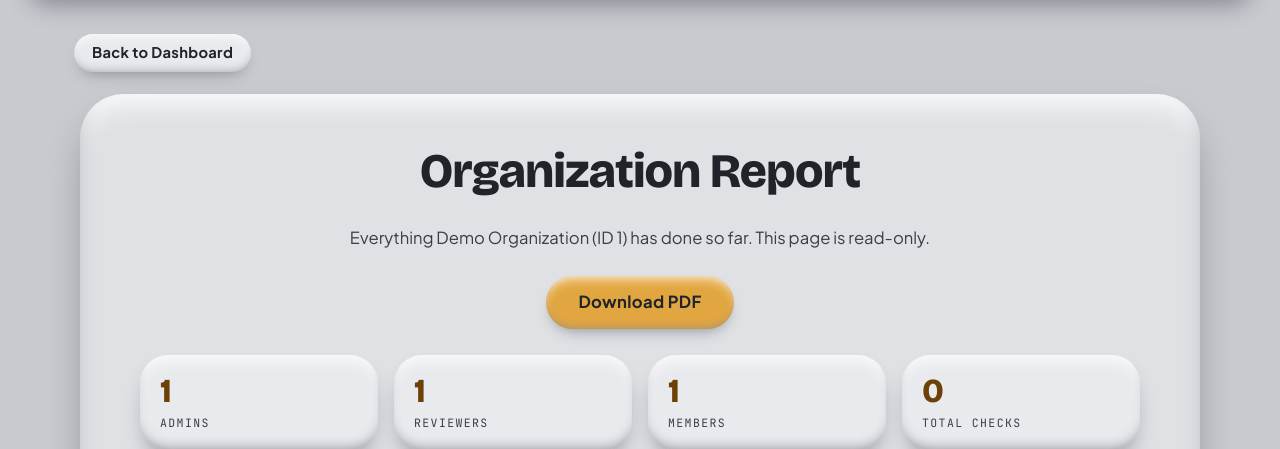
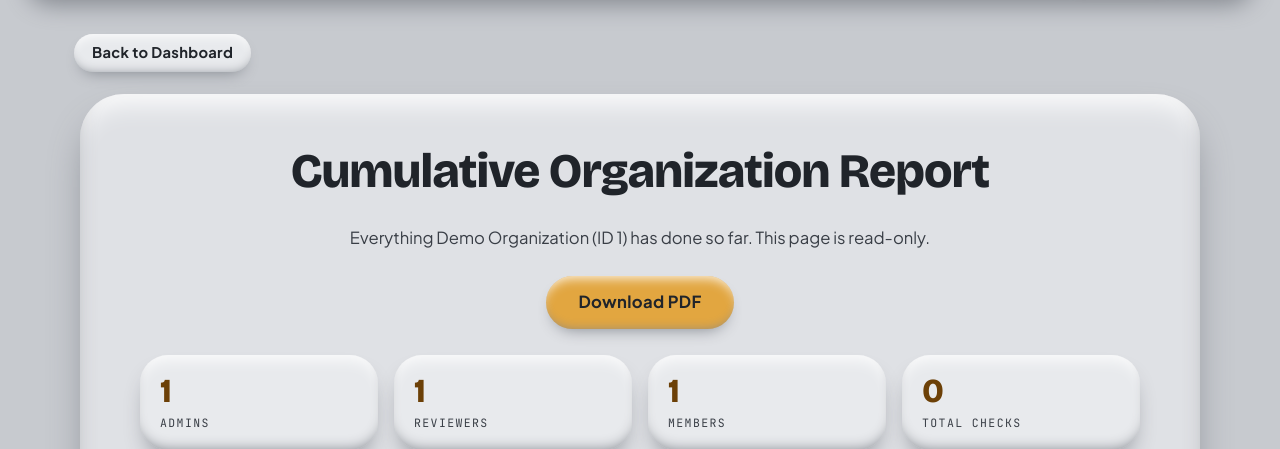
Before and after one commit to skishore-dhcp/thirdeye, a Flask app: page /reports in a window 1280 px wide. Shown: the part 78-527 px from the top of the page. Run offline with Flask 3, Linux system fonts and the light colour scheme; the visitor is signed in with stand-in values (Sample User, id 1); data comes from the database, SQL or seed files in the repository; data that the repository does not hold is empty.

Commit message:
Change report title to 'Cumulative Organization Report'

```diff
--- a/templates/reports.html
+++ b/templates/reports.html
@@ -6,7 +6,7 @@
 <div class="inner">
   <a class="btn btn-small btn-on-dark back" href="{{ url_for('dashboard') }}">Back to Dashboard</a>
   <section class="card wide-card">
-    <h1>Organization Report</h1>
+    <h1>Cumulative Organization Report</h1>
     {{ flashes(messages) }}
     <p class="muted center">Everything {{ org.name }} (ID {{ org.id }}) has done so far. This page is read-only.</p>
     <div class="actions center"><a class="btn" href="{{ download_url }}">Download PDF</a></div>
```
